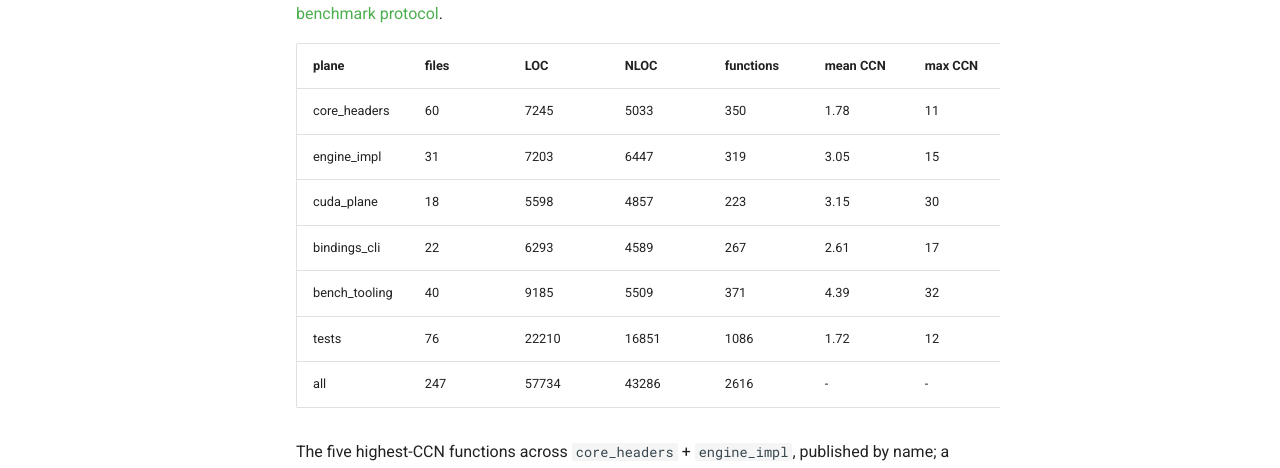
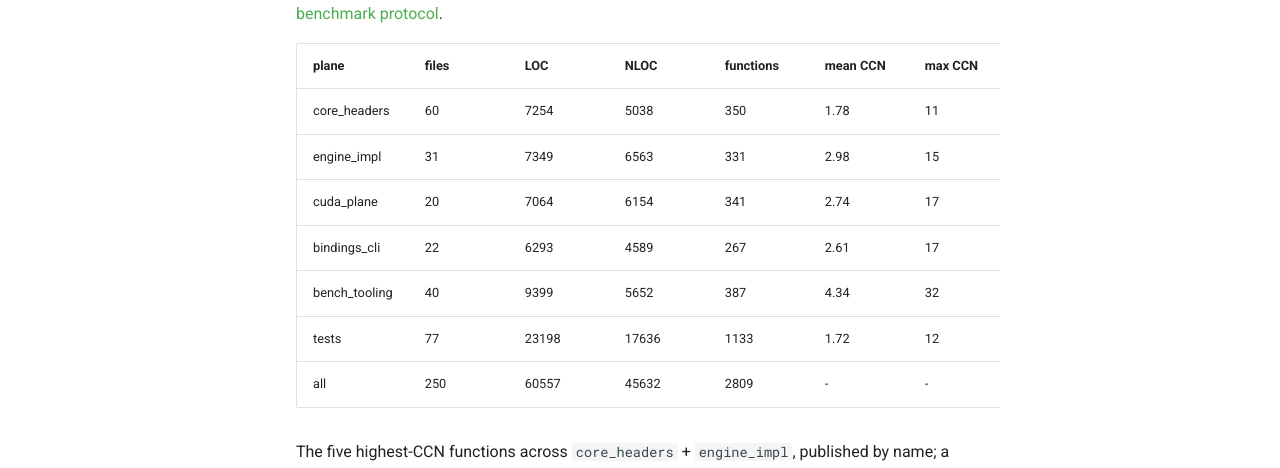
Before and after one commit to daniel-m-campos/bonsai, an MkDocs documentation site: the page built from docs/method/results/code-metrics.md, in a window 1280 px wide and 1400 px high. Shown: the part 354-822 px from the top of the window. Built offline with MkDocs 1.6.1 and Material for MkDocs 9.7.7, drawn with Linux system fonts in a browser that asks for light colours; comment, search, counter and statistics services are not loaded; some of the changed text lies outside the part shown.

Commit message:
bench(standings): code axis, decision 127 for the moved cells
The code axis is measured in a clean checkout of the merged bump sha
and restamped for 2.2.0, so all nine axes carry the release. Decision
127 adopts the moved cells the release A/B flagged: the four gpu-tall
cells 34 to 60% under both references (decision 126's levers reaching
the tall cell), and the cpu-tall depthwise cell reading +3.7% over the
1.15.0 anchor while reading -0.3% under 2.1.0. The anchor arm's four
repeats span 7.8% on a quota-metered GPU pod, the min took the low
outlier, medians read +0.5%, and the 2.1.0 CPU-pod session settled
the same anchor at -0.2 to -0.7%. The gate stays at 2%; the entry
carries the reading and a reopener on a CPU-pod three-arm session.

Ran: make docs-check, check_standings --decisions and --release 2.2.0

```diff
--- a/docs/method/results/code-metrics.md
+++ b/docs/method/results/code-metrics.md
@@ -6,13 +6,13 @@
 
 | plane | files | LOC | NLOC | functions | mean CCN | max CCN |
 |---|---|---|---|---|---|---|
-| core_headers | 60 | 7245 | 5033 | 350 | 1.78 | 11 |
-| engine_impl | 31 | 7203 | 6447 | 319 | 3.05 | 15 |
-| cuda_plane | 18 | 5598 | 4857 | 223 | 3.15 | 30 |
+| core_headers | 60 | 7254 | 5038 | 350 | 1.78 | 11 |
+| engine_impl | 31 | 7349 | 6563 | 331 | 2.98 | 15 |
+| cuda_plane | 20 | 7064 | 6154 | 341 | 2.74 | 17 |
 | bindings_cli | 22 | 6293 | 4589 | 267 | 2.61 | 17 |
-| bench_tooling | 40 | 9185 | 5509 | 371 | 4.39 | 32 |
-| tests | 76 | 22210 | 16851 | 1086 | 1.72 | 12 |
-| all | 247 | 57734 | 43286 | 2616 | - | - |
+| bench_tooling | 40 | 9399 | 5652 | 387 | 4.34 | 32 |
+| tests | 77 | 23198 | 17636 | 1133 | 1.72 | 12 |
+| all | 250 | 60557 | 45632 | 2809 | - | - |
 
 The five highest-CCN functions across `core_headers` + `engine_impl`, published by name; a curated offender list would be marketing.
 
```
Also changed, not shown: other parts of docs/method/results/code-metrics.md (+1 -1 lines), docs/decisions.md (+15 -0 lines), 2 other files.
